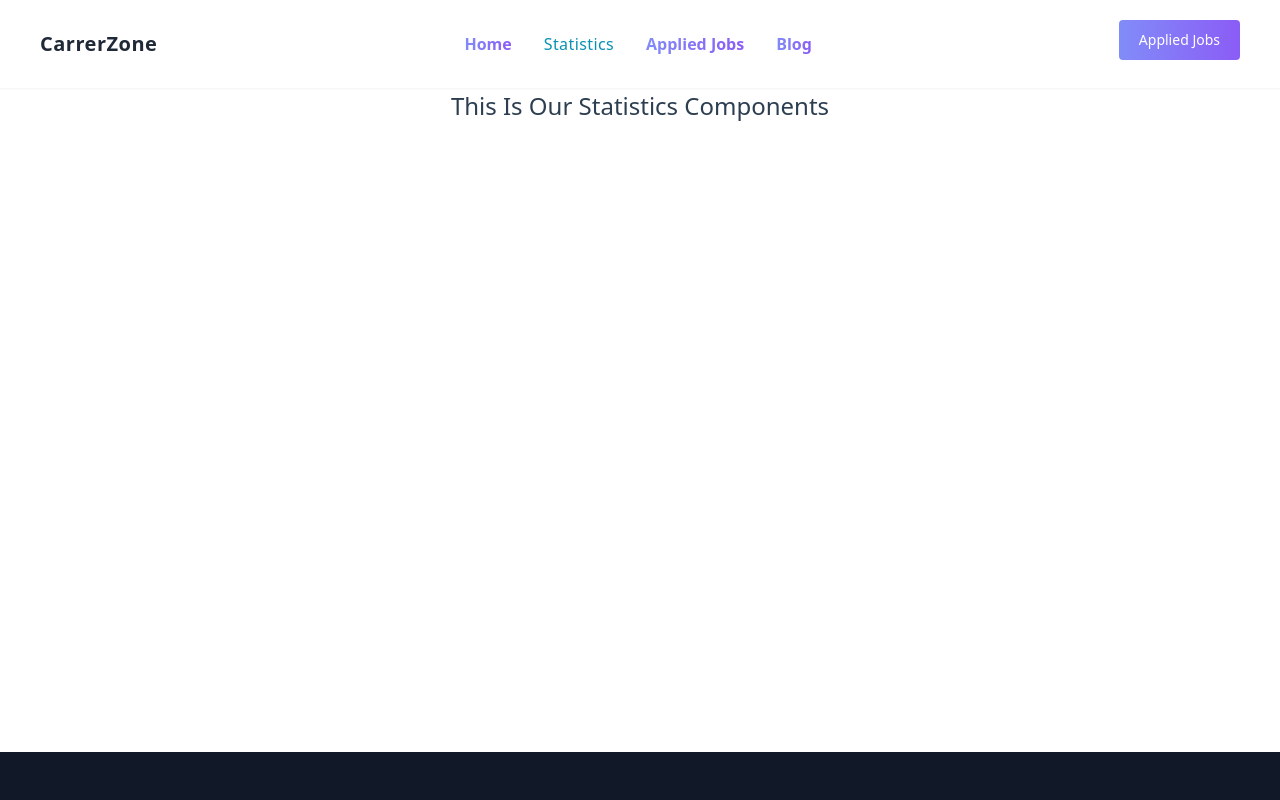
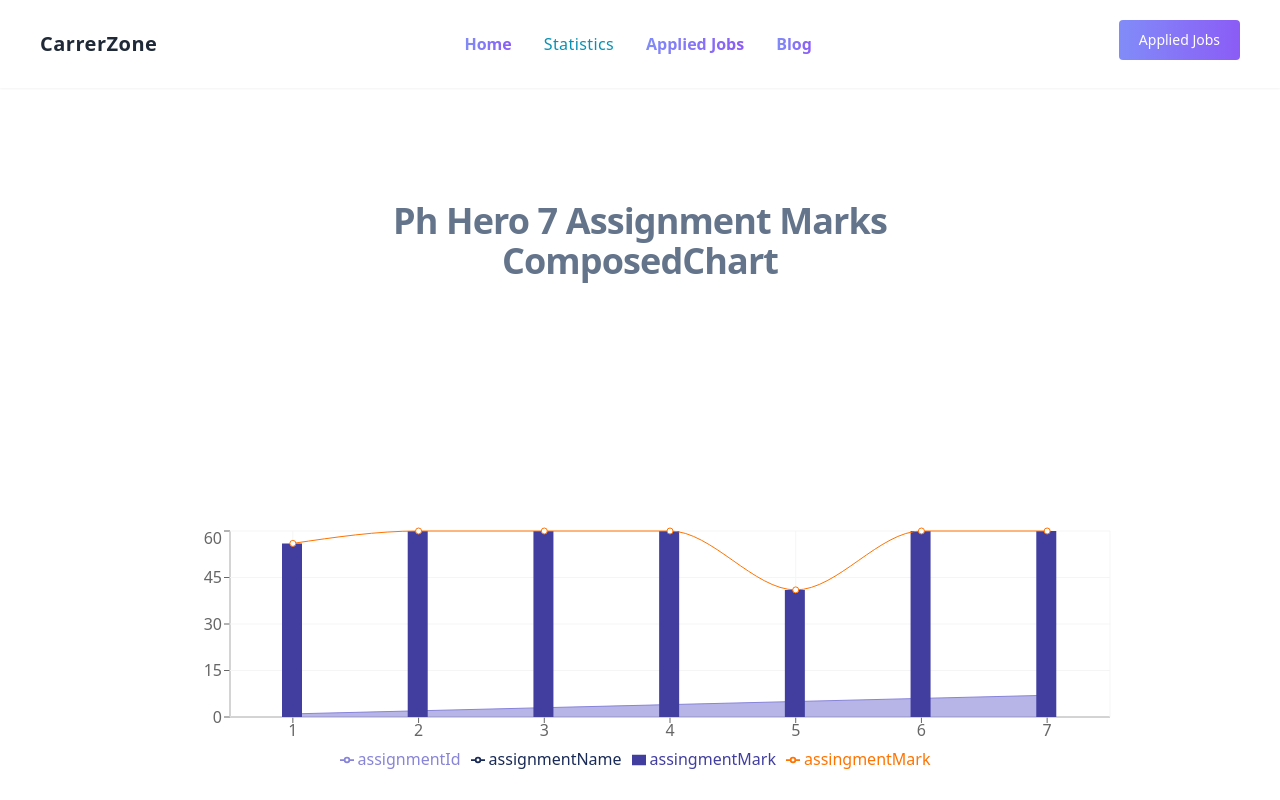
Before and after one commit to ikramuzzaman455173/carrer-zone-assignment-9, a React (Vite) app: page /statistics in a window 1280 px wide. Shown: the top 800 px of the page. Built offline with nearby package versions, Linux system fonts and the light colour scheme.

Commit message:
Statistics Parts And Ph Hero 7 Assignment Marks Recharts Parts Completes

```diff
--- a/package.json
+++ b/package.json
@@ -18,6 +18,7 @@
     "react-dom": "^18.2.0",
     "react-icons": "^4.8.0",
     "react-router-dom": "^6.10.0",
+    "recharts": "^2.5.0",
     "sort-by": "^1.2.0"
   },
   "devDependencies": {
--- a/src/Components/Blog.jsx
+++ b/src/Components/Blog.jsx
@@ -3,9 +3,9 @@ import React from 'react';
 const Blog = () => {
   return (
     <section class="bg-slate-200">
-      <div class="py-8 px-4  max-w-screen-xl lg:py-16 lg:px-6">
+      <div class="py-8 px-4  max-w-screen-xl lg:py-16 lg:px-6 ">
         <h2 class="mb-10 text-3xl text-center lg:text-4xl tracking-tight font-extrabold text-slate-500">Blog Faq Sections</h2>
-        <div class="grid gap-8 lg:grid-cols-2">
+        <div class="grid gap-8 lg:grid-cols-2 ">
           <article class="p-6 bg-white rounded-lg border border-gray-200 shadow-md dark:bg-gray-800 dark:border-gray-700">
             <h4 class="mb-2 text-xl font-semibold tracking-tight text-slate-600 dark:text-white"><span className='gradient-text'>1. </span>When should you use context API ?</h4>
             <p class="mb-5 font-normal text-md text-gray-500 dark:text-gray-400"><span className='gradient-text'>Ans: </span>   <strong>Context API</strong> can solve many problems that modern applications face, related to state management, for example, props drilling. Many solutions can solve state management issues and props drilling, but they may increase your build size and compromise your app performance. <strong>Context API</strong> is a React built-in feature, so we don’t have to worry about performance overhead and library installing issues. </p>
--- a/src/Components/Statistics.jsx
+++ b/src/Components/Statistics.jsx
@@ -1,10 +1,30 @@
 import React from 'react';
+import {Area, Bar, CartesianGrid, ComposedChart, Legend, Line,Tooltip, XAxis, YAxis } from 'recharts';
+const Statistics = () => {
+  const assignmentsArray = [
+    { assignmentId: 1, assignmentName: "New Year New Me", assingmentMark: 56 },
+    { assignmentId: 2, assignmentName: "G3 Architects", assingmentMark: 60 },
+    { assignmentId: 3, assignmentName: "Legal Solution Resources", assingmentMark: 60 },
+    { assignmentId: 4, assignmentName: "Javascript Problem Solving", assingmentMark: 60 },
+    { assignmentId: 5, assignmentName: "Geometry Genius", assingmentMark: 41 },
+    { assignmentId: 6, assignmentName: "Ai Universe Hub", assingmentMark: 60 },
+    { assignmentId: 7, assignmentName: "Quiz Hero", assingmentMark: 60 }
+  ];
 
-const Statistics = () => {
   return (
-    <div>
-      <h3 style={{textAlign:'center',color:'#2c3e50',fontSize:'24px'}}>This Is Our Statistics Components</h3>
-
+    <div className='grid h-screen place-items-center'>
+      <h3 className='mb-5 w-1/2 text-center lg:text-4xl tracking-tight font-extrabold text-slate-500'>Ph Hero 7 Assignment Marks ComposedChart</h3>
+        <ComposedChart width={950} height={250}  data={assignmentsArray}>
+          <XAxis dataKey="assignmentId" />
+          <YAxis dataKey="assingmentMark" />
+          <Tooltip />
+          <Legend />
+          <CartesianGrid stroke="#f5f5f5" />
+          <Area type="monotone" dataKey="assignmentId" fill="#8884d8" stroke="#8884d8" />
+          <Area type="monotone" dataKey="assignmentName" fill="#192a56" stroke="#192a56" />
+          <Bar dataKey="assingmentMark" barSize={20} fill="#413ea0" />
+          <Line type="monotone" dataKey="assingmentMark" stroke="#ff7300" />
+        </ComposedChart>
     </div>
   );
 };
```
Also changed, not shown: 2 other files (tests, documents, lock files or other folders).
